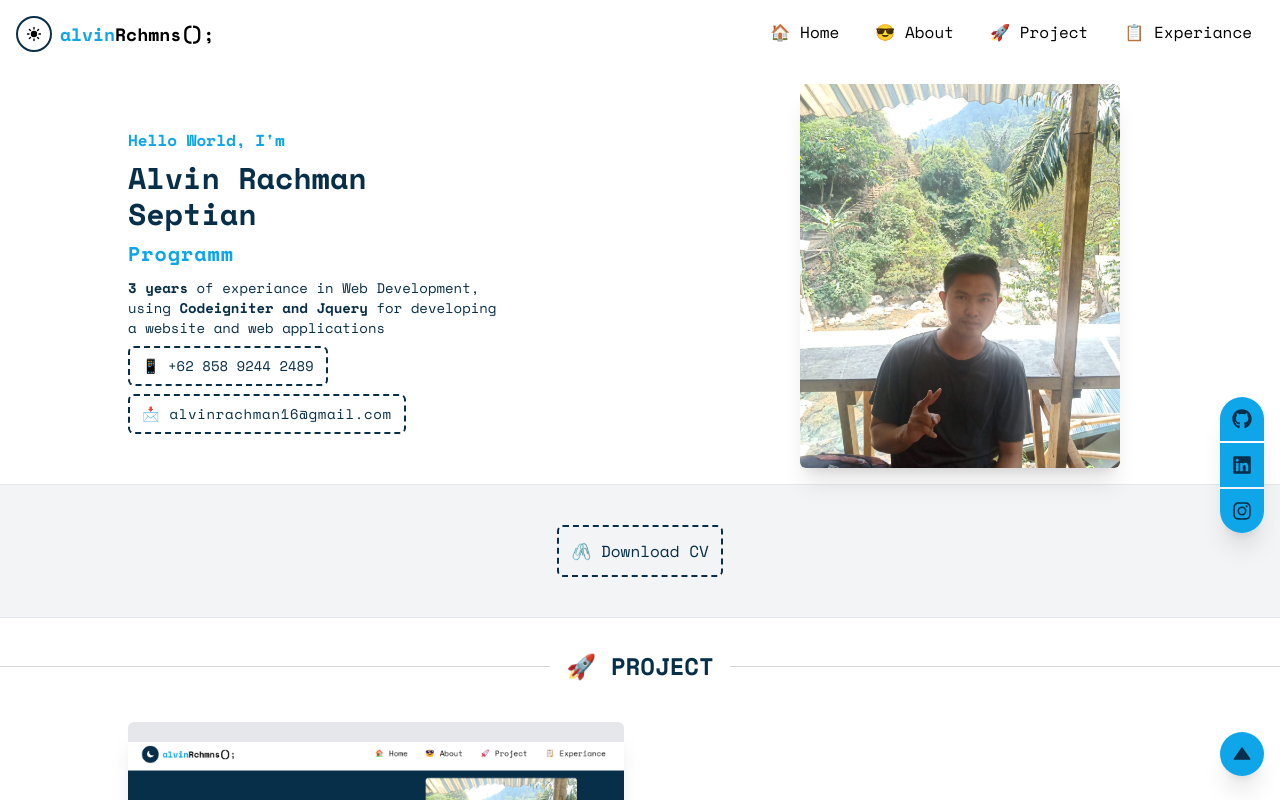
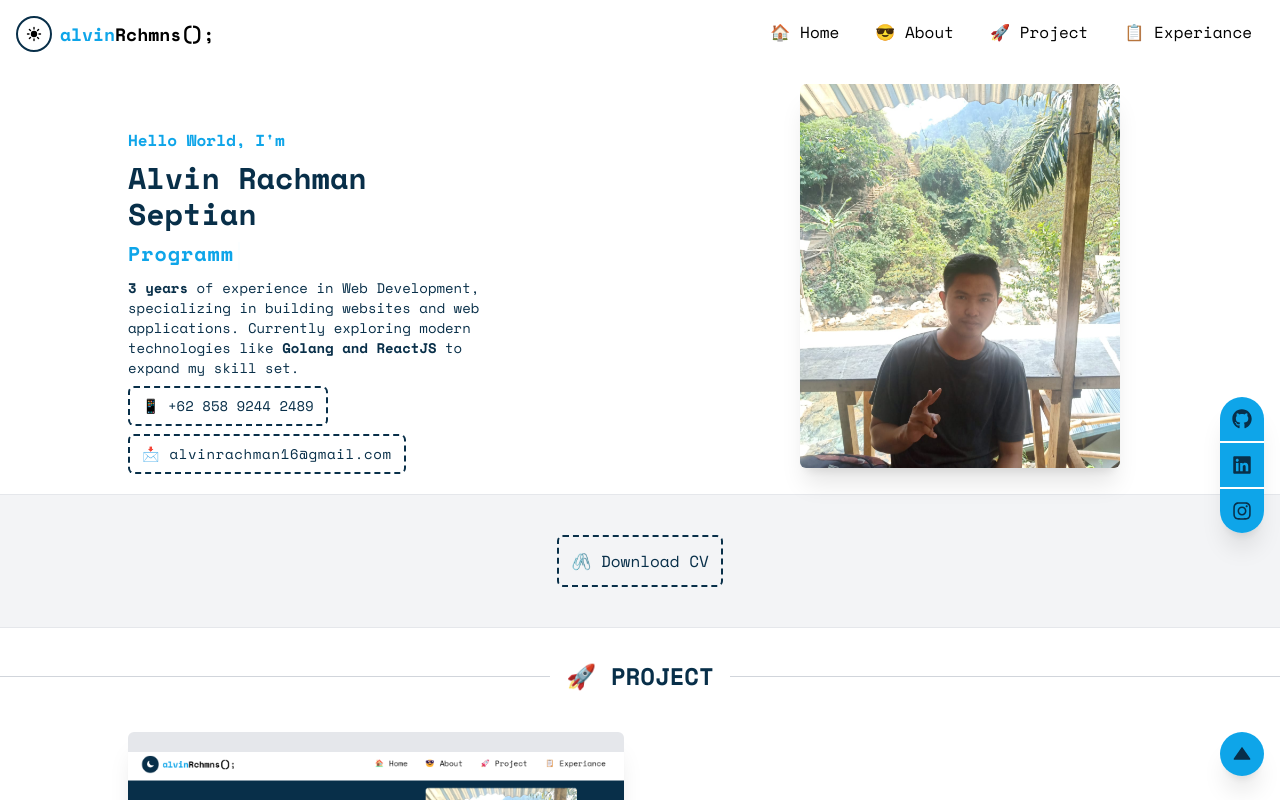
Before and after one commit to alvinrachman99/web-portfolio, a React (Vite) app: page / in a window 1280 px wide. Shown: the top 800 px of the page. Built offline with nearby package versions, Linux system fonts and the light colour scheme.

Commit message:
update data header

```diff
--- a/src/components/Header.jsx
+++ b/src/components/Header.jsx
@@ -71,12 +71,8 @@ function Header() {
             className="inline-block w-0.5 h-7 ml-1 align-middle bg-sky-500"
           />
         </motion.div>
-        <p className="text-sm py-1">
-          <span className="font-semibold">3 years</span> of experiance in Web
-          Development, using{" "}
-          <span className="font-semibold">Codeigniter and Jquery</span> for
-          developing a website and web applications
-        </p>
+        <p className="text-sm py-1"><span className="font-semibold">3 years</span> of experience in Web Development, specializing in building websites and web applications. Currently exploring modern technologies like <span className="font-semibold
+        ">Golang and ReactJS</span> to expand my skill set.</p>
         <div className="flex flex-col py-1 gap-2">
           <motion.button
             whileHover={{ scale: 1.1 }}
```
